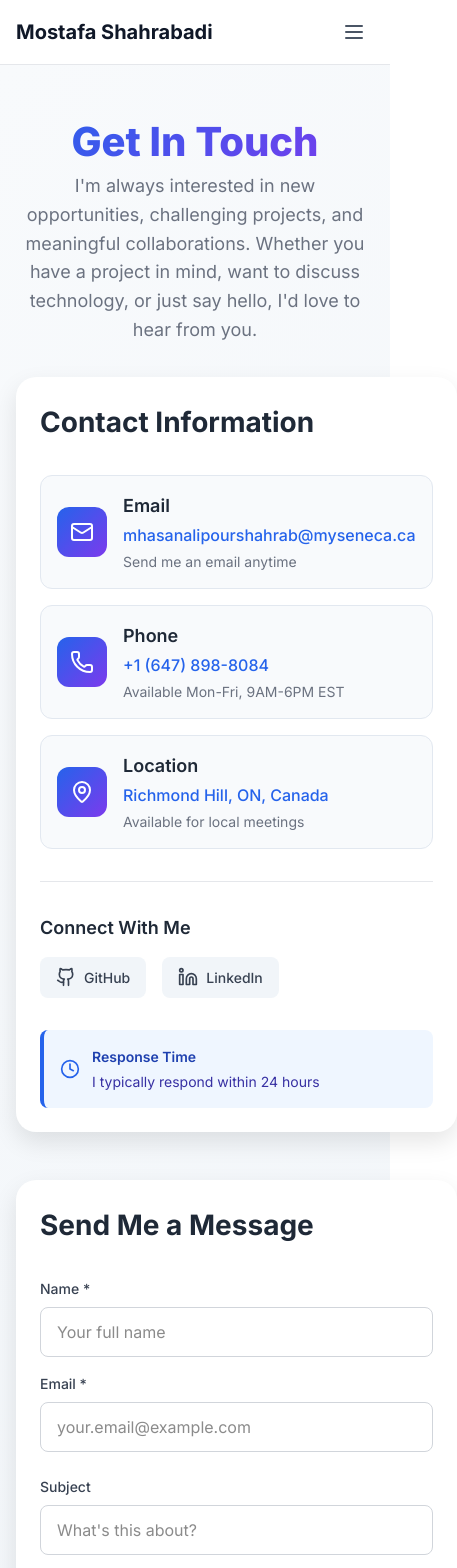
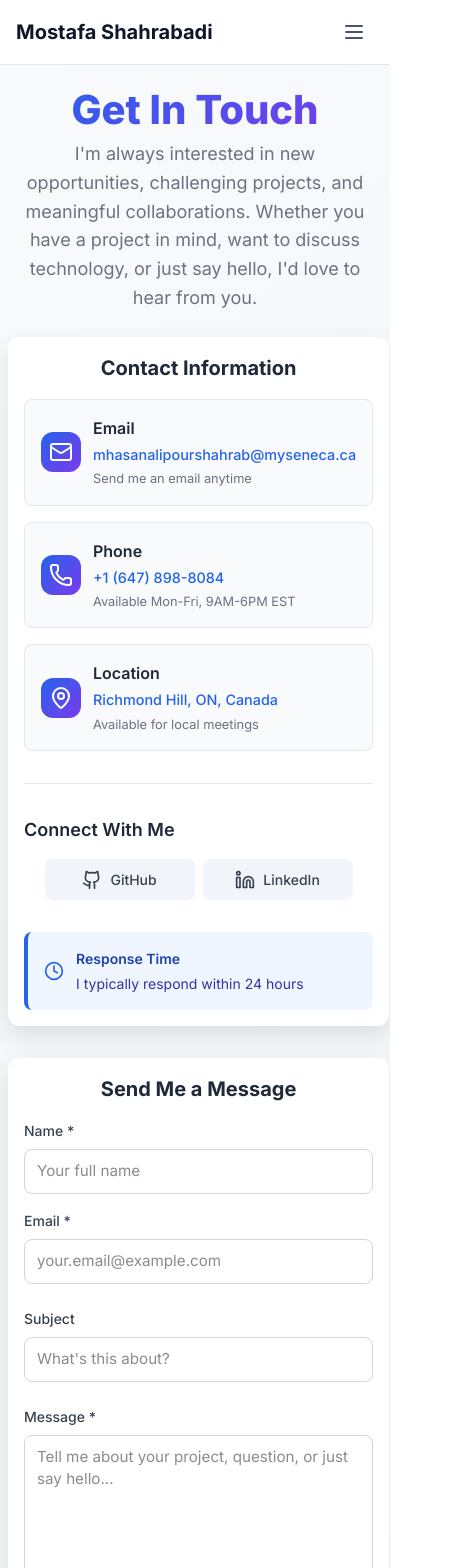
Before and after one commit to most4f4/m-shahrabadi, a Next.js app: page /contact in a window 390 px wide. Shown: the top 1568 px of the page, 457 px wide, since content can reach past the window. Built offline with nearby package versions, Linux system fonts and the light colour scheme.

Commit message:
contact page responsiveness

```diff
--- a/components/sections/ContactSection.module.css
+++ b/components/sections/ContactSection.module.css
@@ -1,11 +1,13 @@
 .container {
   min-height: 100vh;
   background: linear-gradient(135deg, #f8fafc 0%, #f1f5f9 100%);
+  width: 100%;
+  overflow-x: hidden;
 }
 
 .header {
   text-align: center;
-  padding: 4rem 1rem 3rem;
+  padding: 2rem 1rem 2rem;
   max-width: 800px;
   margin: 0 auto;
 }
@@ -25,23 +27,11 @@
   background-clip: text;
 }
 
-@media (max-width: 768px) {
-  .title {
-    font-size: 2.5rem;
-  }
-}
-
 .subtitle {
   font-size: 1.25rem;
   color: #6b7280;
   line-height: 1.6;
   margin: 0;
-}
-
-@media (max-width: 768px) {
-  .subtitle {
-    font-size: 1.125rem;
-  }
 }
 
 .contentGrid {
@@ -52,13 +42,8 @@
   grid-template-columns: 1fr 1fr;
   gap: 4rem;
   align-items: start;
-}
-
-@media (max-width: 968px) {
-  .contentGrid {
-    grid-template-columns: 1fr;
-    gap: 3rem;
-  }
+  width: 100%;
+  box-sizing: border-box;
 }
 
 .sectionTitle {
@@ -69,11 +54,15 @@
 }
 
 /* Contact Methods */
-.contactMethods {
+.contactMethods,
+.contactForm {
   background: white;
   border-radius: 20px;
   padding: 2rem;
   box-shadow: 0 10px 25px rgba(0, 0, 0, 0.1);
+  width: 100%;
+  max-width: 100%;
+  box-sizing: border-box;
 }
 
 .methodsList {
@@ -94,6 +83,9 @@
   color: inherit;
   transition: all 0.3s ease;
   border: 1px solid #e2e8f0;
+  width: 100%;
+  max-width: 100%;
+  box-sizing: border-box;
 }
 
 .methodCard:hover {
@@ -153,7 +145,8 @@
 
 .socialLinks {
   display: flex;
-  gap: 1rem;
+  gap: 0.75rem;
+  flex-wrap: wrap;
 }
 
 .socialLink {
@@ -205,13 +198,6 @@
 }
 
 /* Contact Form */
-.contactForm {
-  background: white;
-  border-radius: 20px;
-  padding: 2rem;
-  box-shadow: 0 10px 25px rgba(0, 0, 0, 0.1);
-}
-
 .form {
   display: flex;
   flex-direction: column;
@@ -222,12 +208,6 @@
   display: grid;
   grid-template-columns: 1fr 1fr;
   gap: 1rem;
-}
-
-@media (max-width: 640px) {
-  .formGrid {
-    grid-template-columns: 1fr;
-  }
 }
 
 .inputGroup {
@@ -250,6 +230,9 @@
   font-size: 1rem;
   transition: all 0.2s ease;
   font-family: inherit;
+  width: 100%;
+  max-width: 100%;
+  box-sizing: border-box;
 }
 
 .input:focus,
@@ -307,6 +290,7 @@
   cursor: pointer;
   transition: all 0.3s ease;
   font-family: inherit;
+  width: 100%;
 }
 
 .submitButton:hover:not(:disabled) {
@@ -334,30 +318,144 @@
   }
 }
 
-/* Responsive adjustments */
-@media (max-width: 640px) {
-  .container {
-    padding-top: 1rem;
+/* Tablet Styles */
+@media (max-width: 1024px) {
+  .contentGrid {
+    grid-template-columns: 1fr;
+    gap: 2rem;
+    padding: 0 1rem 2rem;
+  }
+}
+
+/* Mobile Styles - Large */
+@media (max-width: 768px) {
+  .header {
+    padding: 1rem 1rem 1.5rem;
   }
 
-  .header {
-    padding: 2rem 1rem;
+  .title {
+    font-size: 2.5rem;
   }
 
-  .contentGrid {
-    padding: 0 1rem 2rem;
+  .subtitle {
+    font-size: 1.125rem;
+  }
+
+  .sectionTitle {
+    font-size: 1.5rem;
+    margin-bottom: 1.5rem;
   }
 
   .contactMethods,
   .contactForm {
     padding: 1.5rem;
+    border-radius: 16px;
+  }
+
+  .methodCard {
+    padding: 1.25rem;
+    gap: 0.875rem;
+  }
+
+  .formGrid {
+    grid-template-columns: 1fr;
+    gap: 1rem;
+  }
+}
+
+/* Mobile Styles - Medium */
+@media (max-width: 640px) {
+  .contentGrid {
+    padding: 0 0.5rem 2rem;
+  }
+
+  .contactMethods,
+  .contactForm {
+    padding: 1rem;
+    border-radius: 12px;
+    margin: 0;
+  }
+
+  .methodCard {
+    padding: 1rem 0.75rem;
+    gap: 0.75rem;
+  }
+
+  .methodIcon {
+    width: 45px;
+    height: 45px;
+  }
+
+  .input,
+  .textarea {
+    padding: 10px 12px;
+    font-size: 0.95rem;
+  }
+
+  .submitButton {
+    padding: 16px 24px;
+    font-size: 1.1rem;
+  }
+
+  .socialLinks {
+    gap: 0.5rem;
+    justify-content: center;
+  }
+
+  .socialLink {
+    flex: 1;
+    justify-content: center;
+    min-width: 100px;
+    max-width: 150px;
+  }
+}
+
+/* Mobile Styles - Small */
+@media (max-width: 480px) {
+  .sectionTitle {
+    font-size: 1.25rem;
+    margin-bottom: 1rem;
+    text-align: center;
   }
 
   .methodCard {
     padding: 1rem;
+    gap: 0.75rem;
+    border-radius: 8px;
   }
 
-  .socialLinks {
-    flex-wrap: wrap;
+  .methodIcon {
+    width: 40px;
+    height: 40px;
+  }
+
+  .methodTitle {
+    font-size: 1rem;
+  }
+
+  .methodValue {
+    font-size: 0.9rem;
+  }
+
+  .methodDescription {
+    font-size: 0.8rem;
   }
 }
+
+/* Mobile Styles - Extra Small */
+@media (max-width: 375px) {
+  .socialLink {
+    min-width: 90px;
+    font-size: 0.8rem;
+    padding: 8px 12px;
+  }
+
+  .contactMethods,
+  .contactForm {
+    padding: 0.75rem;
+  }
+
+  .methodCard {
+    padding: 0.875rem 0.5rem;
+  }
+}
```
